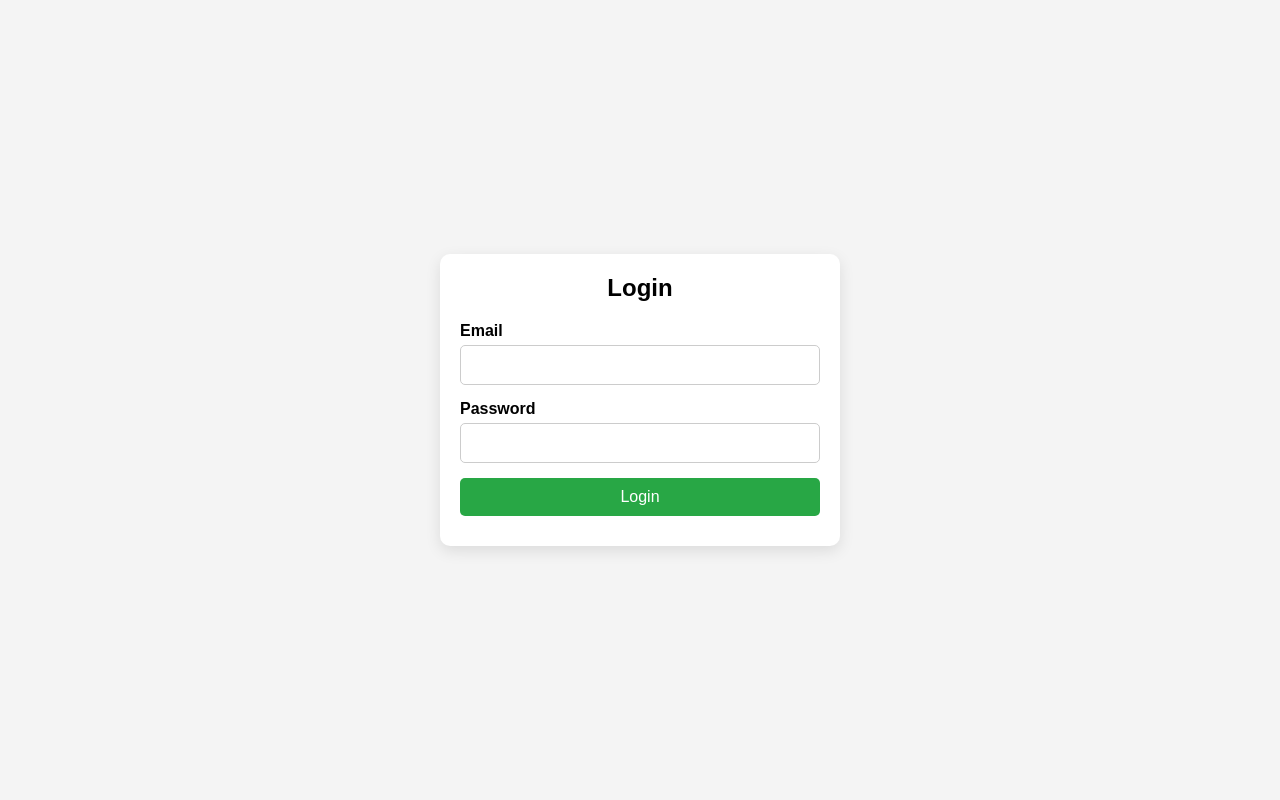
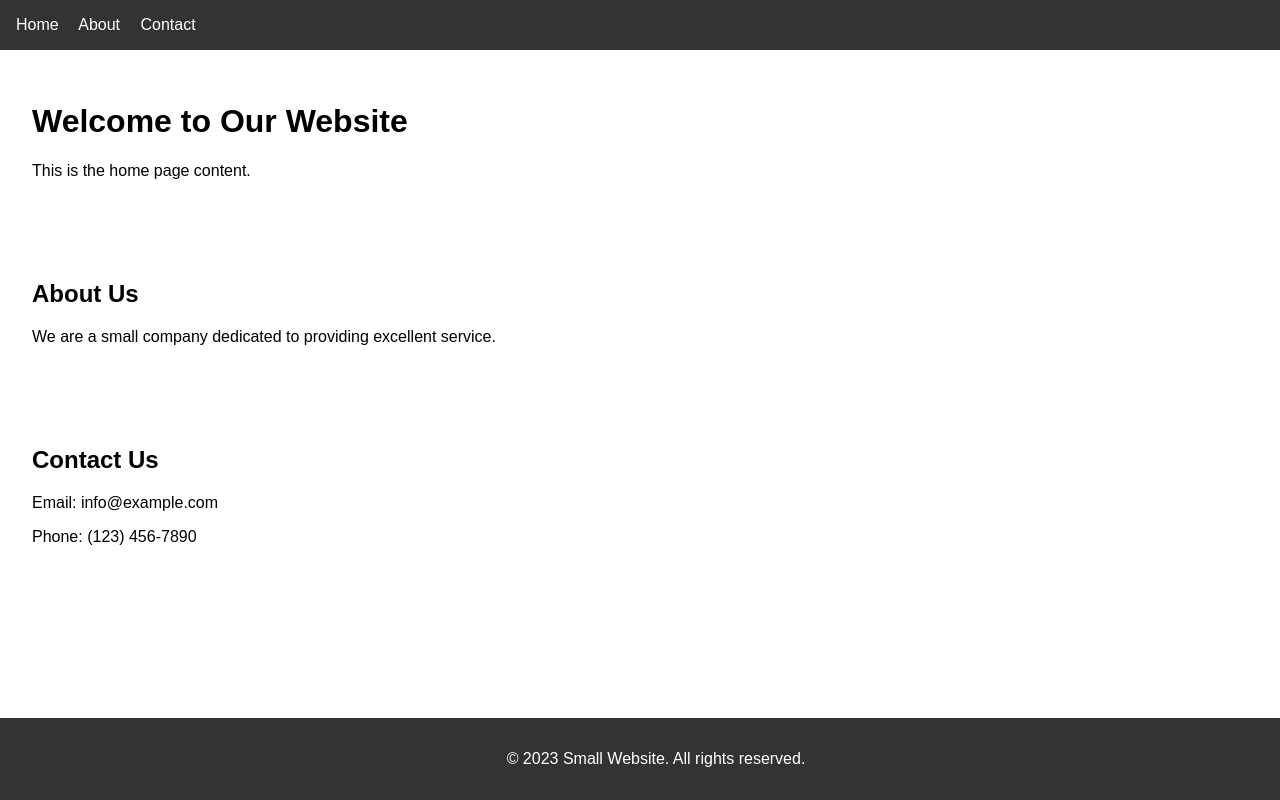
Before and after one commit to KishorDMane/aerh_website-, a plain HTML site: page index.html in a window 1280 px wide. Drawn offline with Linux system fonts and the light colour scheme.

Commit message:
new updates

```diff
--- a/index.html
+++ b/index.html
@@ -3,33 +3,61 @@
 <head>
     <meta charset="UTF-8">
     <meta name="viewport" content="width=device-width, initial-scale=1.0">
-    <title>Login App</title>
-    <link rel="stylesheet" href="./login.css">
+    <title>Small Website</title>
+    <style>
+        body {
+            font-family: Arial, sans-serif;
+            margin: 0;
+            padding: 0;
+        }
+        .navbar {
+            background-color: #333;
+            padding: 1rem;
+        }
+        .navbar a {
+            color: white;
+            text-decoration: none;
+            margin-right: 1rem;
+        }
+        .section {
+            padding: 2rem;
+        }
+        .footer {
+            background-color: #333;
+            color: white;
+            text-align: center;
+            padding: 1rem;
+            position: fixed;
+            bottom: 0;
+            width: 100%;
+        }
+    </style>
 </head>
 <body>
-    <div class="login-container">
-        <h2>Login</h2>
-        <form id="loginForm">
-            <div class="input-group">
-                <label for="email">Email</label>
-                <input type="email" id="email" name="email" required>
-                <span class="error" id="emailError"></span>
-            </div>
-            <div class="input-group">
-                <label for="password">Password</label>
-                <input type="password" id="password" name="password" required>
-                <span class="error" id="passwordError"></span>
-            </div>
-            <button type="submit">Login</button>
-            <p class="message"></p>
-        </form>
+    <nav class="navbar">
+        <a href="#home">Home</a>
+        <a href="#about">About</a>
+        <a href="#contact">Contact</a>
+    </nav>
+
+    <div id="home" class="section">
+        <h1>Welcome to Our Website</h1>
+        <p>This is the home page content.</p>
     </div>
-    <script src="./login.js"></script>
+
+    <div id="about" class="section">
+        <h2>About Us</h2>
+        <p>We are a small company dedicated to providing excellent service.</p>
+    </div>
+
+    <div id="contact" class="section">
+        <h2>Contact Us</h2>
+        <p>Email: info@example.com</p>
+        <p>Phone: (123) 456-7890</p>
+    </div>
+
+    <footer class="footer">
+        <p>&copy; 2023 Small Website. All rights reserved.</p>
+    </footer>
 </body>
 </html>
-
-
-
-
-
-<!-- new -->
```
